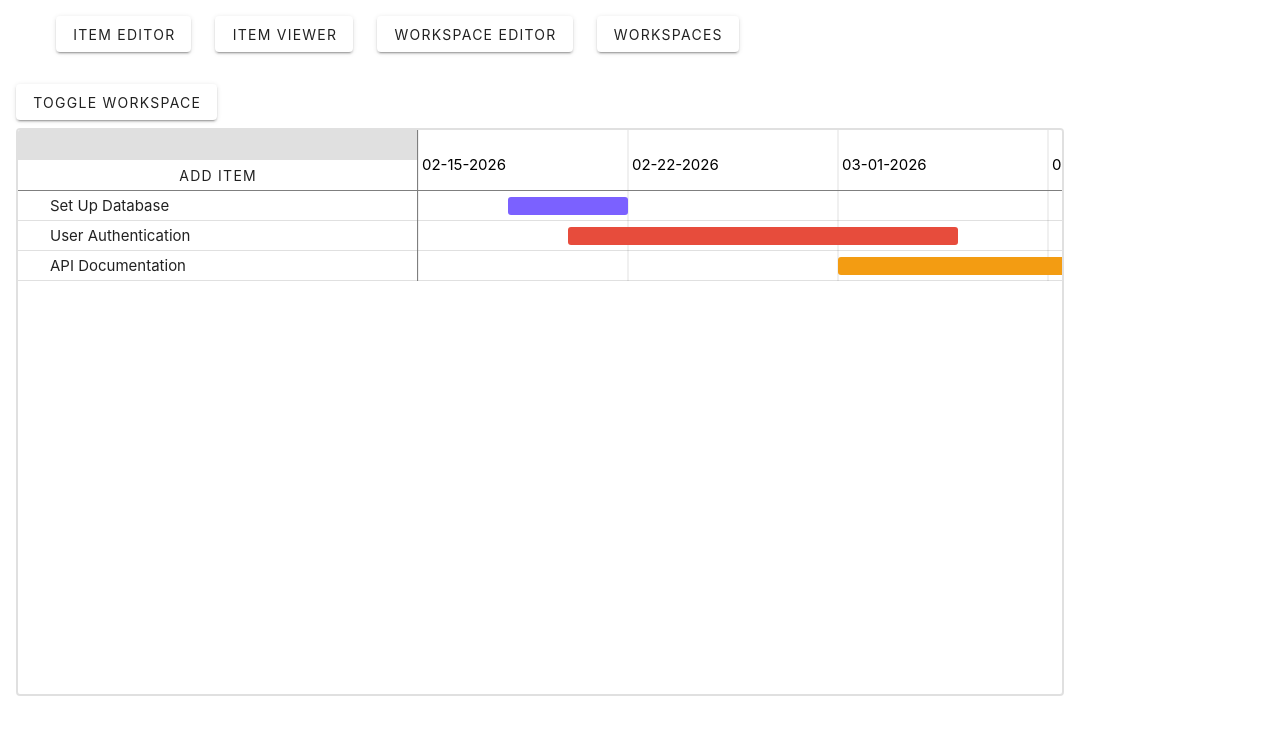
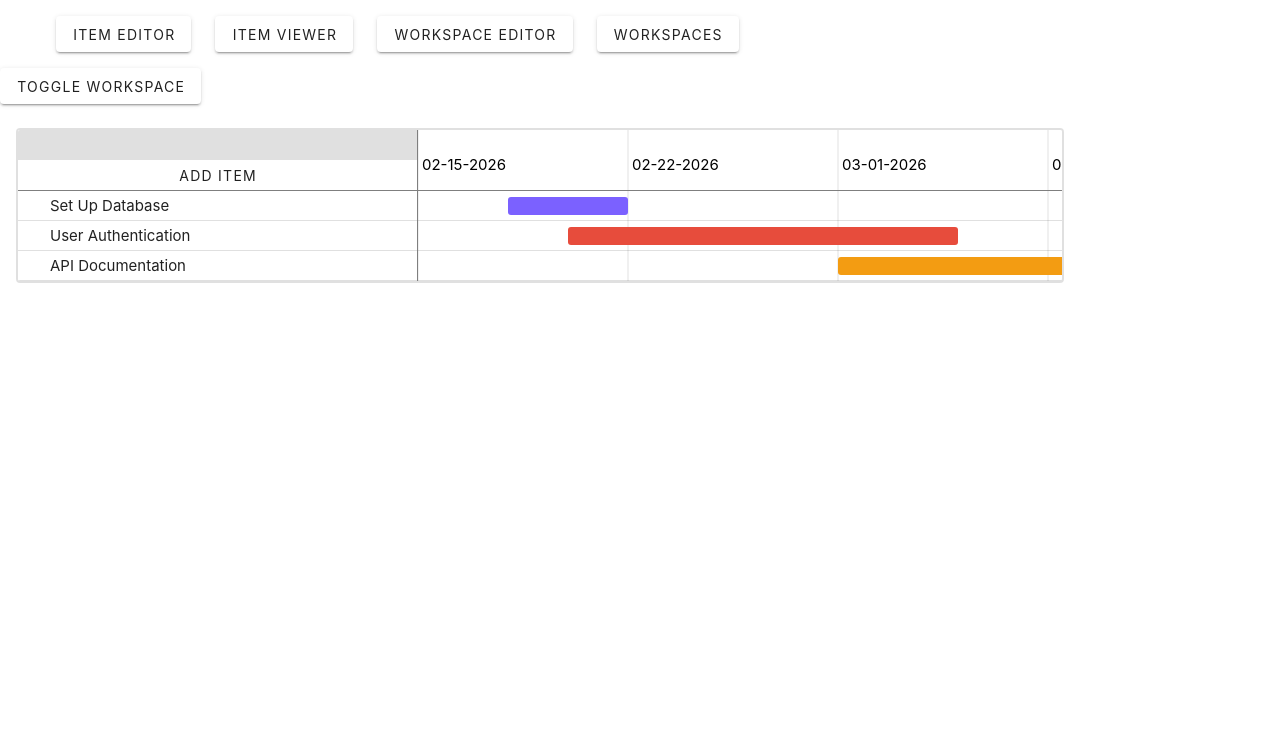
Before and after one commit to AlexJFDev/Capstone, a Vue app: page / in a window 1280 px wide. Shown: the top 734 px of the page. Built offline with nearby package versions, Linux system fonts and the light colour scheme; the HTML template or start-up script is replaced by a standard one.

Commit message:
Added wrapper to handle large divs

```diff
--- a/src/components/roadmap/RoadmapPane.vue
+++ b/src/components/roadmap/RoadmapPane.vue
@@ -24,6 +24,7 @@ const addItem = () => {}
 </script>
 
 <template>
+  <div class="roadmap-wrapper">
     <div class="roadmap-pane">
 
       <!-- Header -->
@@ -44,11 +45,16 @@ const addItem = () => {}
         <RoadmapChart class="chart" :itemIds="workspace.items" :scale="scale" />
       </div>
     </div>
+  </div>
 </template>
 
 <style scoped>
+.roadmap-wrapper {
+  height: 100%;
+  width: 100%;
+
   .roadmap-pane {
-  height: 100%;
+    max-height: 100%;
     overflow: auto;
     border: 2px solid v-bind(PANE_COLOR_PRIMARY);
     border-radius: 4px;
@@ -99,4 +105,5 @@ const addItem = () => {}
       }
     }
   }
+}
 </style>
--- a/src/views/HomeView.vue
+++ b/src/views/HomeView.vue
@@ -21,8 +21,8 @@ function toggle() {
 
 <template>
   <v-main>
+    <v-btn @click="toggle" style="margin-bottom: 8px">Toggle Workspace</v-btn>
     <div class="pane">
-      <v-btn @click="toggle" style="margin-bottom: 8px">Toggle Workspace</v-btn>
       <RoadmapPane :workspaceId="workspaceId" />
     </div>
   </v-main>
```
Lines whose indentation alone changed are shown as unchanged.
